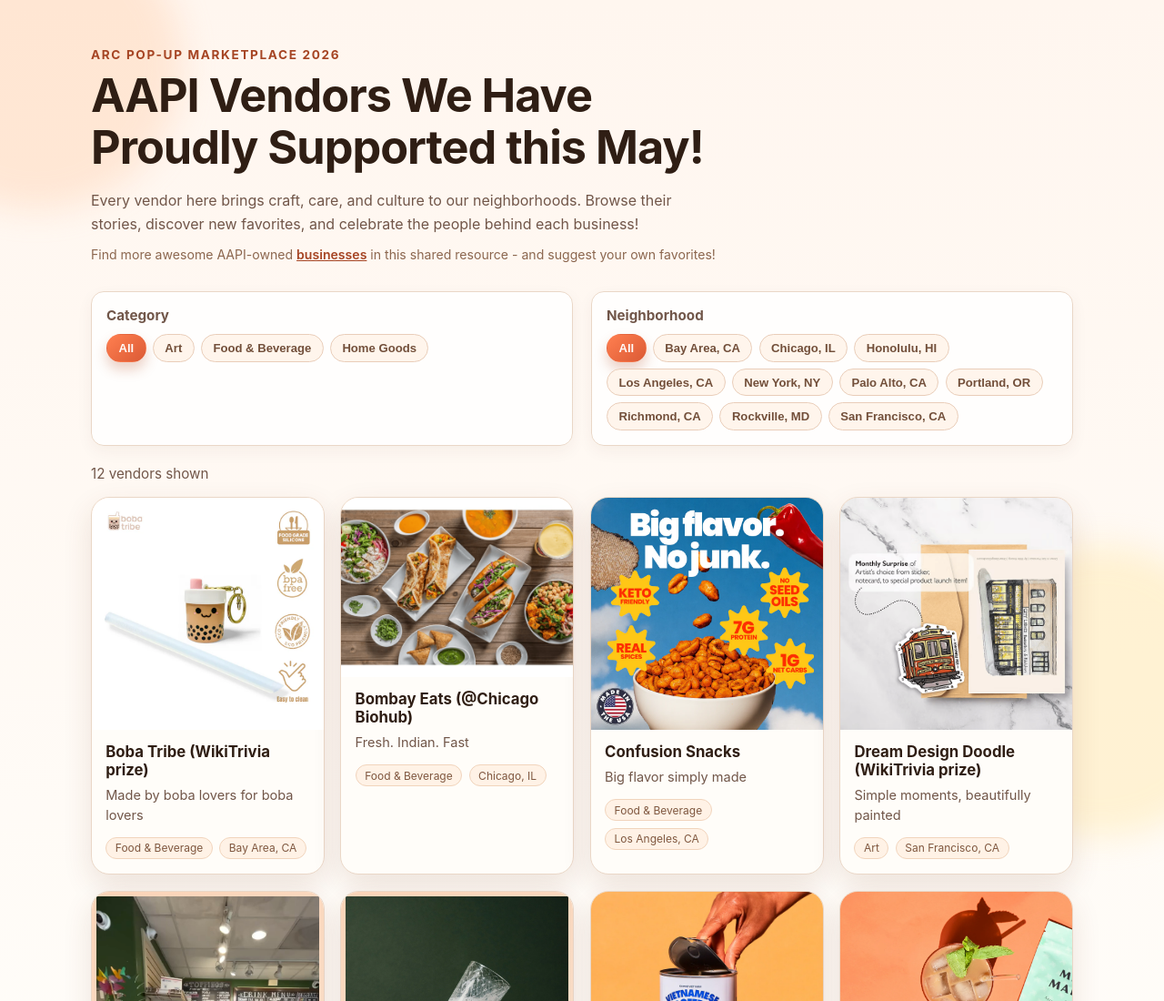
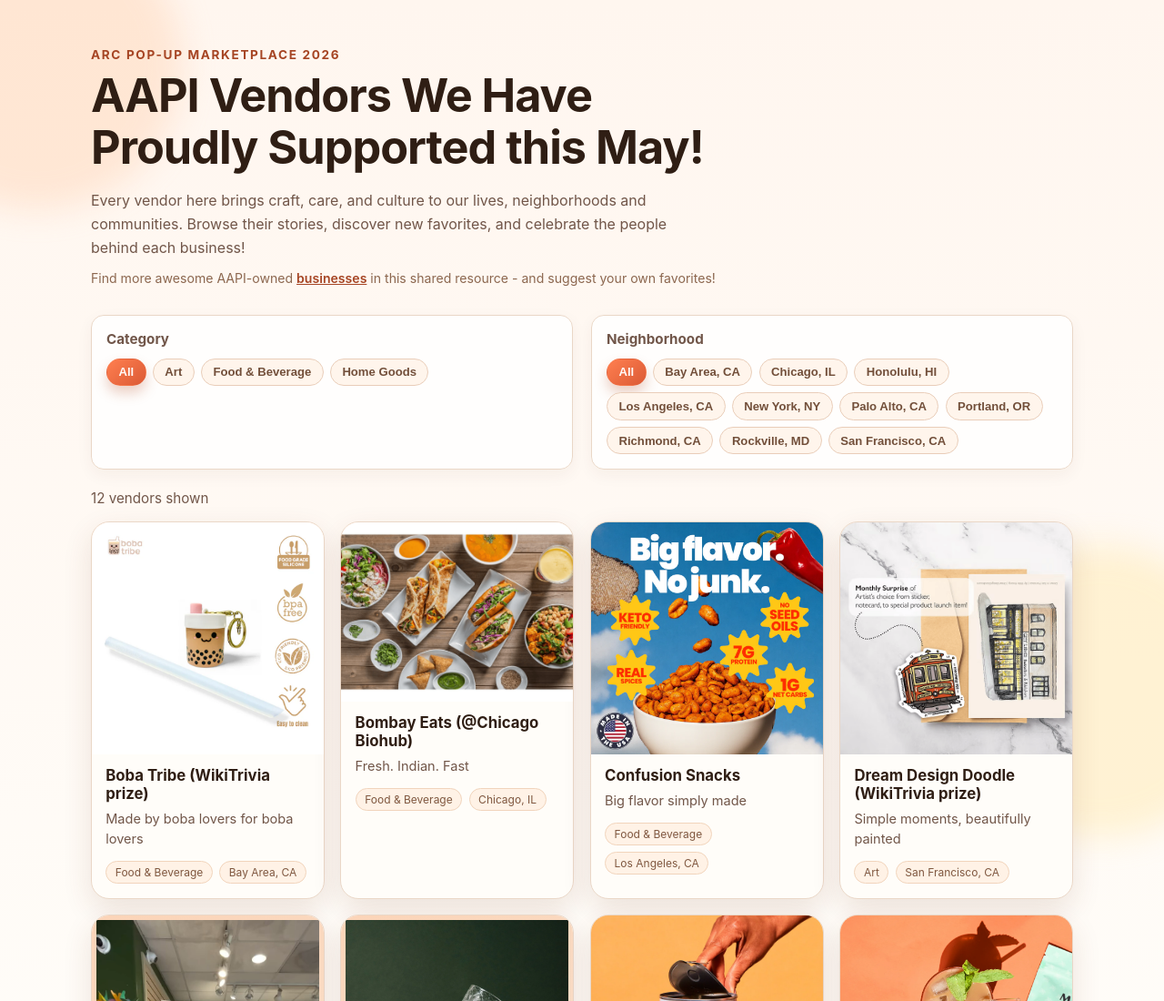
Before and after one commit to vaycao/AAPI-vendors, a plain HTML site: page index.html in a window 1280 px wide. Shown: the top 1100 px of the page at 91% size. Drawn offline with nearby package versions, Linux system fonts and the light colour scheme; files whose address does not match are found by name.

Commit message:
Update index.html

```diff
--- a/index.html
+++ b/index.html
@@ -14,7 +14,7 @@
       <p class="hero__kicker">ARC Pop-up Marketplace 2026</p>
       <h1 class="hero__title">AAPI Vendors We Have Proudly Supported this May!</h1>
       <p class="hero__intro">
-        Every vendor here brings craft, care, and culture to our neighborhoods.
+        Every vendor here brings craft, care, and culture to our lives, neighborhoods and communities.
         Browse their stories, discover new favorites, and celebrate the people behind each
         business!
       </p>
```
